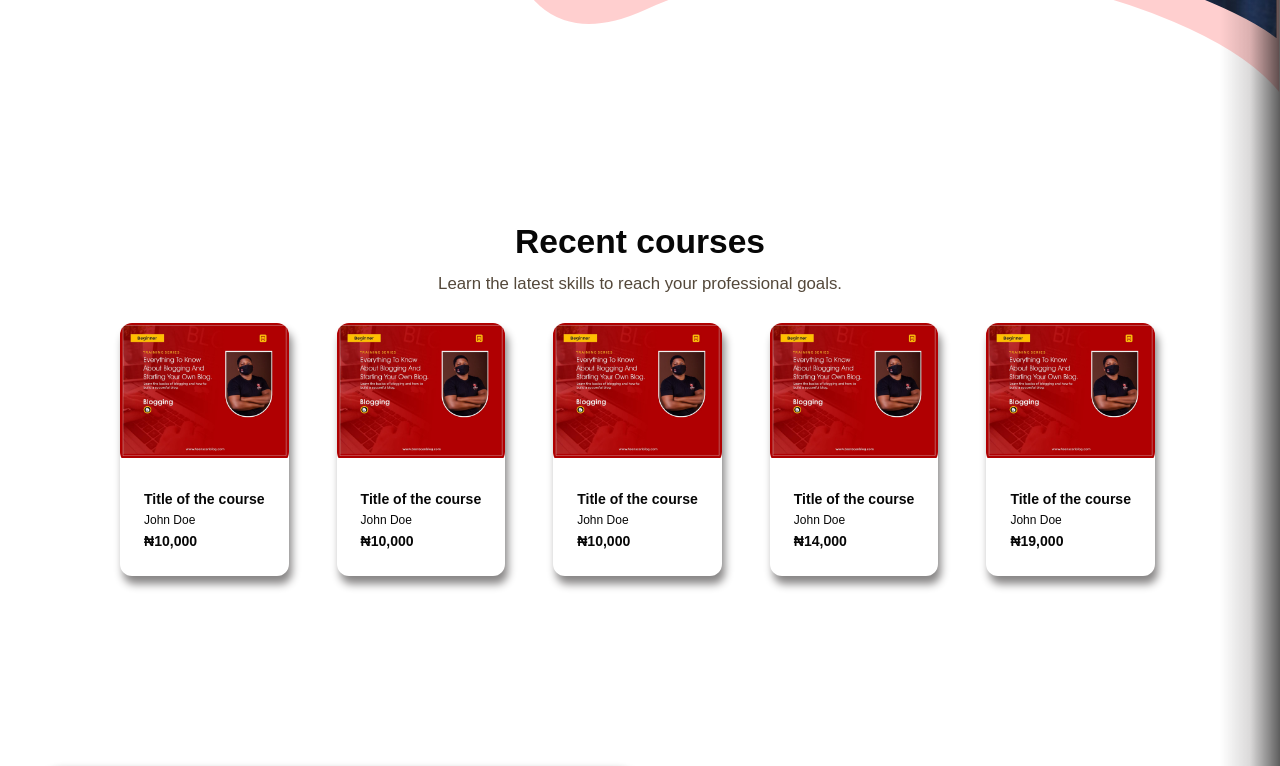
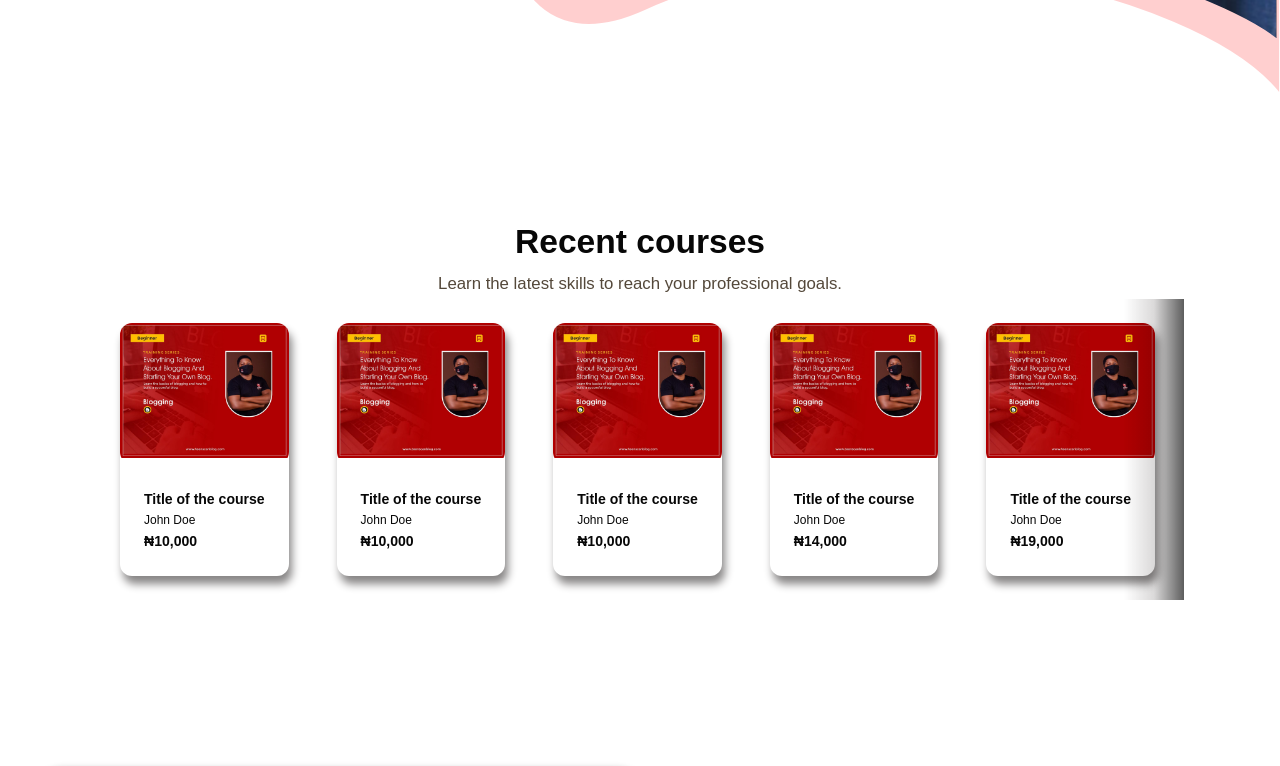
Before and after one commit to Niscolinx/teenscan, a React (Create React App) app: page / in a window 1280 px wide. Shown: the part 517-1283 px from the top of the page. Built offline with nearby package versions, Linux system fonts and the light colour scheme; what react-router-last-location would draw is missing.

Commit message:
Added scrdollable

```diff
--- a/src/sass/base/typography.scss
+++ b/src/sass/base/typography.scss
@@ -195,6 +195,11 @@
         overflow: auto;
         white-space: nowrap;
         transition: all 2s;
+        -ms-overflow-style: none;
+        scrollbar-width: none;
+    }
+    &__item::-webkit-scrollbar {
+        display: none;
     }
 
     &__overflowShadow {
--- a/src/sass/components/course_cards.scss
+++ b/src/sass/components/course_cards.scss
@@ -8,7 +8,7 @@
     // justify-items: center;
     // padding: 0 6rem;
 
-
+    position: relative;
     margin: 0 5rem;
 
 
```
Also changed, not shown: src/components/Courses.tsx (+4 -4 lines).
